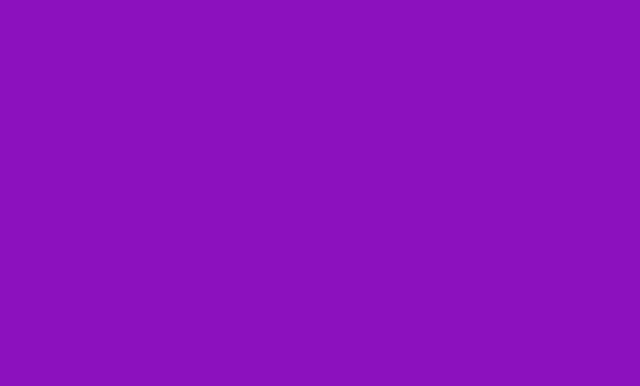
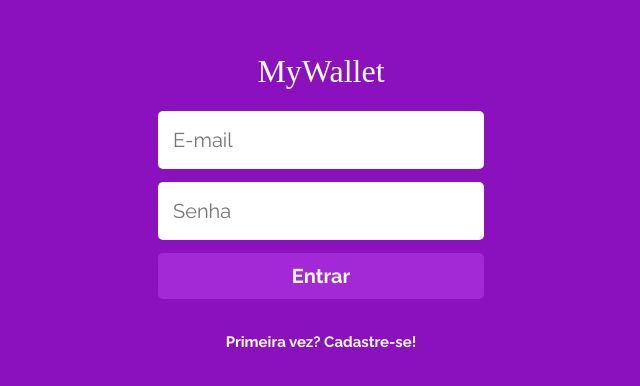
Before and after one commit to leonardo-otero390/MyWallet-Front, a React (Create React App) app: page / in a window 1280 px wide. Before the commit this address had no page. Shown: the part 198-584 px from the top of the page, without its empty margins (319-959 px from the left). Built offline with nearby package versions, Linux system fonts and the light colour scheme; a web font is replaced by a local one.

Commit message:
feat: login page

```diff
--- a/src/components/App.js
+++ b/src/components/App.js
@@ -1,12 +1,14 @@
 import React from "react";
 import { BrowserRouter as Router, Routes, Route } from "react-router-dom";
+import LogIn from "../pages/home/LogIn";
 import SignUp from "../pages/home/SignUp";
 
 function App() {
   return (
     <Router>
       <Routes>
-        <Route exact path="/cadastro" element={<SignUp />}/>
+        <Route exact path="/" element={<LogIn />} />
+        <Route exact path="/cadastro" element={<SignUp />} />
       </Routes>
     </Router>
   );
--- /dev/null
+++ b/src/pages/home/LogIn.js
@@ -0,0 +1,68 @@
+import { useState } from "react";
+import { useNavigate } from "react-router-dom";
+import { Link } from "react-router-dom";
+import * as requests from "../../services/requests";
+import {
+  StyledButton,
+  StyledContainer,
+  StyledForm,
+  StyledInput,
+  StyledTitle,
+} from "./style.js";
+export default function LogIn() {
+  const [email, setEmail] = useState("");
+  const [password, setPassword] = useState("");
+  const [isLoading, setIsLoading] = useState(false);
+  const navigate = useNavigate();
+
+  function requestLogIn(e) {
+    e.preventDefault();
+    setIsLoading(true);
+    const requestBody = {
+        email,
+        password,
+      };
+    requests.login(requestBody)
+      .then((res) => {
+        const session = JSON.stringify(res.data);
+        localStorage.setItem("session", session);
+        navigate("/carteira");
+      })
+      .catch((err) => {
+        alert("Não foi possível conectar, verifique se o e-mail e senha estão corretos")
+        setIsLoading(false);
+      });
+  }
+  return (
+    <StyledContainer>
+      <StyledTitle>MyWallet</StyledTitle>
+      <StyledForm
+        onSubmit={(e) => {
+          setIsLoading(true);
+          requestLogIn(e);
+        }}
+      >
+        <StyledInput
+          placeholder="E-mail"
+          type="email"
+          value={email}
+          onChange={(e) => setEmail(e.target.value)}
+          required
+        />
+        <StyledInput
+          placeholder="Senha"
+          type="password"
+          value={password}
+          onChange={(e) => setPassword(e.target.value)}
+          required
+        />
+        <StyledButton type="submit" isLoading={isLoading} disabled={isLoading}>
+          {isLoading ? "Carregando..." : "Entrar"}
+        </StyledButton>
+      </StyledForm>
+      <Link to="/cadastro">
+        <strong>Primeira vez? Cadastre-se!</strong>
+      </Link>
+    </StyledContainer>
+  );
+}
--- a/src/services/requests.js
+++ b/src/services/requests.js
@@ -1,3 +1,4 @@
 import axiosBase from "./axiosBase";
 
-export const postUser = (body) => axiosBase.post("/sign-up",body);
+export const postUser = (body) => axiosBase.post("/sign-up", body);
+export const login = (body) => axiosBase.post("/log-in", body);
```
